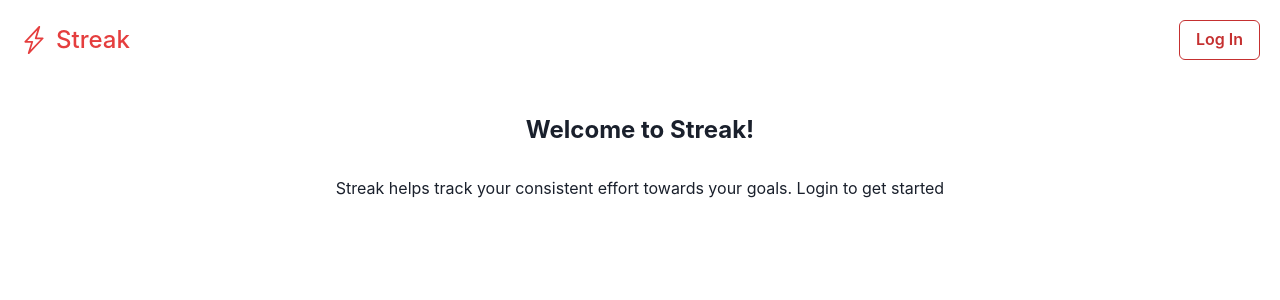
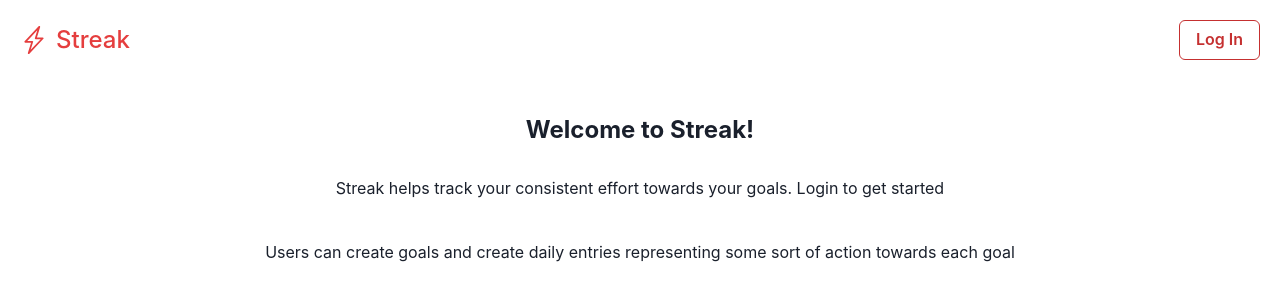
Before and after one commit to RinwaOwuogba/streak-client, a React (Create React App) app: page / in a window 1280 px wide. Shown: the top 300 px of the page. Built offline with nearby package versions, Linux system fonts and the light colour scheme; no server answers.

Commit message:
ft: added more information to about page

```diff
--- a/src/components/main-nav.js
+++ b/src/components/main-nav.js
@@ -8,6 +8,10 @@ const MainNav = () => {
 
 	return isAuthenticated ? (
 		<>
+			<Link as={NavLink} to='/' exact>
+				About
+			</Link>
+
 			<Link as={NavLink} to='/home' exact>
 				Home
 			</Link>
--- a/src/components/mobile-menu.js
+++ b/src/components/mobile-menu.js
@@ -25,6 +25,9 @@ const MobileMenu = () => {
 			<MenuList>
 				{isAuthenticated ? (
 					<>
+						<MenuItem as={NavLink} to='/' exact>
+							About
+						</MenuItem>
 						<MenuItem as={NavLink} to='/home' exact>
 							Home
 						</MenuItem>
--- a/src/views/info.js
+++ b/src/views/info.js
@@ -8,9 +8,14 @@ const Info = () => (
 				Welcome to Streak!
 			</Text>
 
-			<Text>
+			<Text mb='10'>
 				Streak helps track your consistent effort towards your goals. Login to
 				get started
+			</Text>
+
+			<Text>
+				Users can create goals and create daily entries representing some sort
+				of action towards each goal
 			</Text>
 		</Flex>
 	</Center>
```
Also changed, not shown: 1 other file (tests, documents, lock files or other folders).
